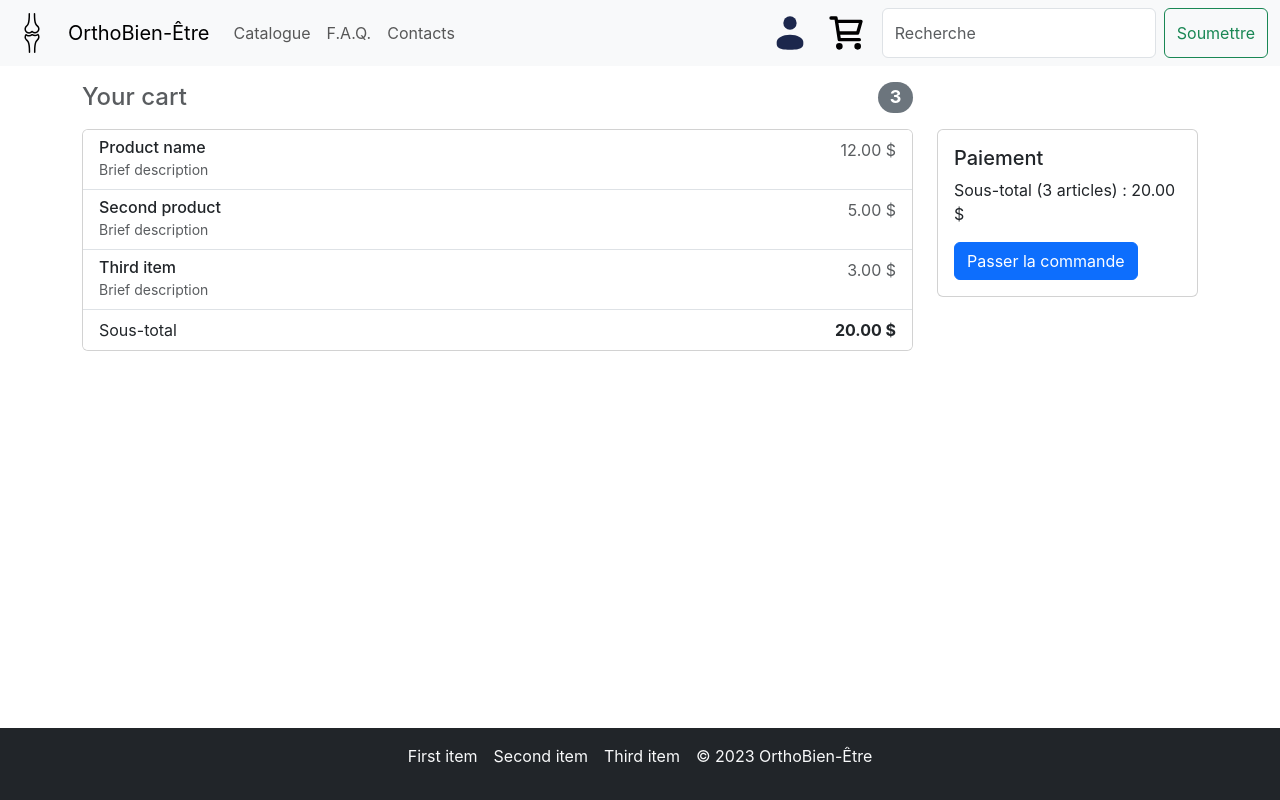
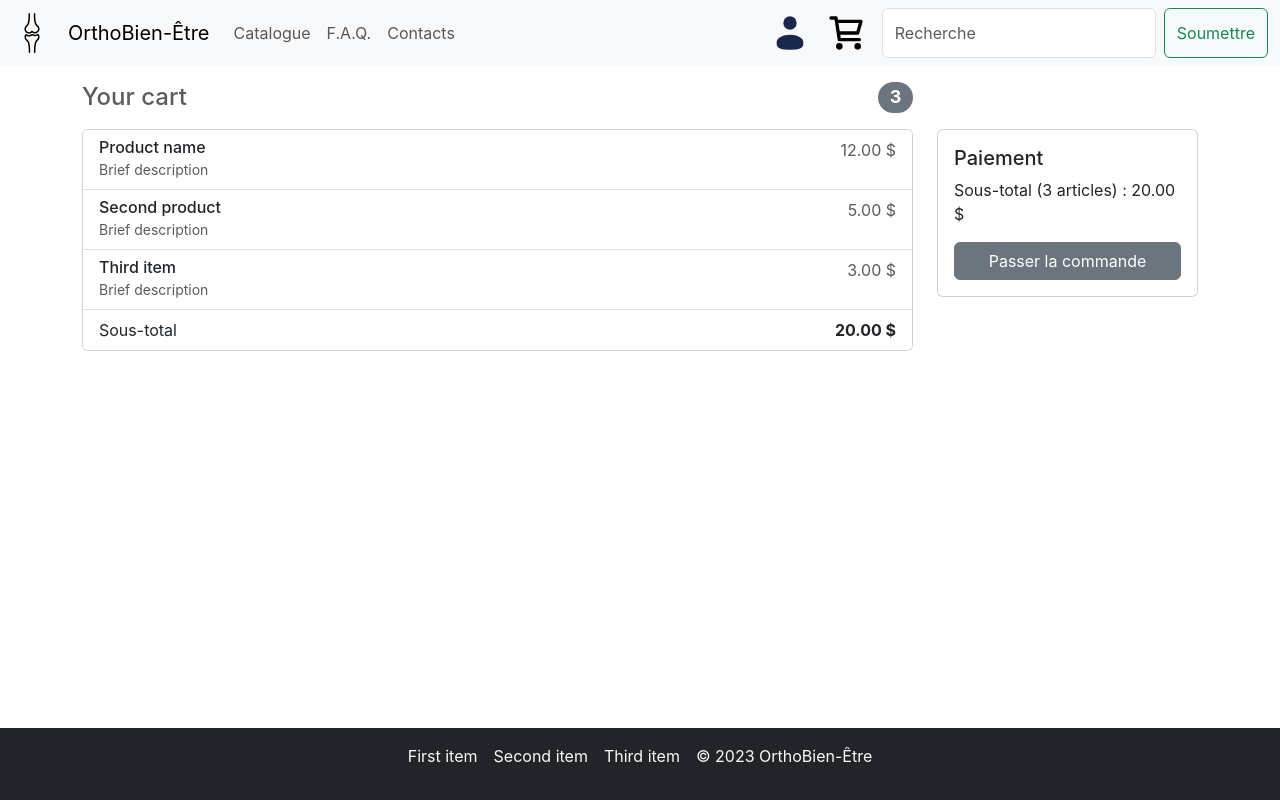
Before and after one commit to INM5001-A23/OrthoBien-Etre, a React (Create React App) app in the folder frontend/: page /panier in a window 1280 px wide. Built offline with nearby package versions, Linux system fonts and the light colour scheme.

Commit message:
style panier

```diff
--- a/frontend/src/App.js
+++ b/frontend/src/App.js
@@ -5,6 +5,7 @@ import PageCatalogue from "./pages/PageCatalogue";
 import PageConnexion from "./pages/PageConnexion";
 import PageInscription from "./pages/PageInscription";
 import PagePanier from "./pages/PagePanier";
+import PagePaiement from "./pages/PagePaiement";
 
 const router = createBrowserRouter([
   {
@@ -34,6 +35,12 @@ const router = createBrowserRouter([
     element: <PagePanier />,
     errorElement: <PageErreur />,
   },
+
+  {
+    path: "/paiement",
+    element: <PagePaiement />,
+    errorElement: <PageErreur />,
+  },
 ]);
 
 function App() {
--- a/frontend/src/pages/PageConnexion.js
+++ b/frontend/src/pages/PageConnexion.js
@@ -3,7 +3,6 @@ import Form from "react-bootstrap/Form";
 import Bouton from "../components/Bouton";
 import { useNavigate } from "react-router-dom";
 import Nav from "react-bootstrap/Nav";
-import { Container } from "react-bootstrap";
 
 function PageConnexion() {
   const navigate = useNavigate();
--- /dev/null
+++ b/frontend/src/pages/PagePaiement.js
@@ -0,0 +1,34 @@
+import { Container, Stack } from "react-bootstrap";
+import ModelePage from "../layout/ModelePage";
+import { useContext, useEffect, useState } from "react";
+import { AxiosContext } from "..";
+
+function PagePaiement() {
+  const axios = useContext(AxiosContext);
+  const [items, setItems] = useState([]);
+
+  useEffect(() => {
+    axios
+      .get("/categories")
+      .then(function (response) {
+        // handle success
+        console.log(response);
+        setItems(response.data);
+      })
+      .catch(function (error) {
+        // handle error
+        console.log(error);
+      })
+      .finally(function () {
+        // always executed
+      });
+  }, []);
+
+  return (
+    <ModelePage>
+      <Stack gap={3}></Stack>
+    </ModelePage>
+  );
+}
+
+export default PagePaiement;
--- a/frontend/src/pages/PagePanier.js
+++ b/frontend/src/pages/PagePanier.js
@@ -3,8 +3,13 @@ import Container from "react-bootstrap/Container";
 import Row from "react-bootstrap/Row";
 import Col from "react-bootstrap/Col";
 import { Badge, Button, Card, ListGroup } from "react-bootstrap";
+import PagePaiement from "./PagePaiement";
+import Nav from "react-bootstrap/Nav";
+import { useNavigate } from "react-router-dom";
+import Bouton from "../components/Bouton";
 
 function PagePanier() {
+  const navigate = useNavigate();
   return (
     <ModelePage>
       <Container>
@@ -55,7 +60,11 @@ function PagePanier() {
               <Card.Body>
                 <Card.Title>Paiement</Card.Title>
                 <Card.Text>Sous-total (3 articles) : 20.00 $</Card.Text>
-                <Button variant="primary">Passer la commande</Button>
+                <Nav.Link onClick={() => navigate("/paiement")}>
+                  <Bouton variant="secondary" size="lg" className="w-100">
+                    Passer la commande
+                  </Bouton>
+                </Nav.Link>
               </Card.Body>
             </Card>
           </Col>
```
Also changed, not shown: 1 other file (tests, documents, lock files or other folders).
